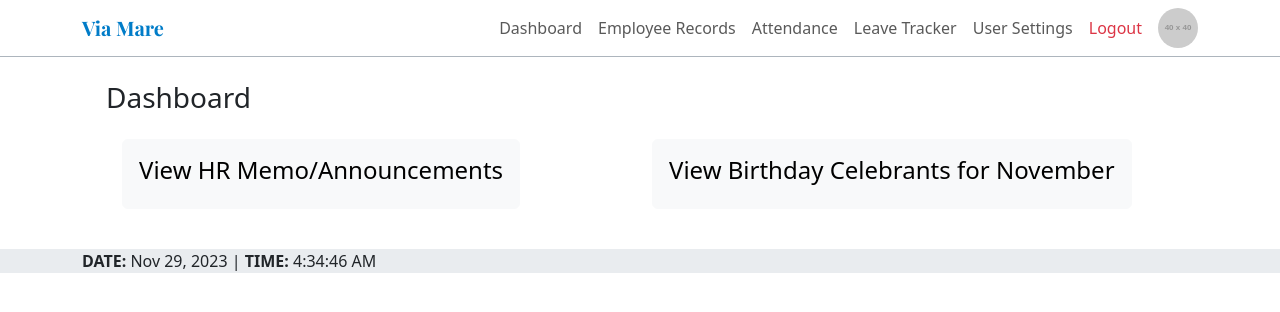
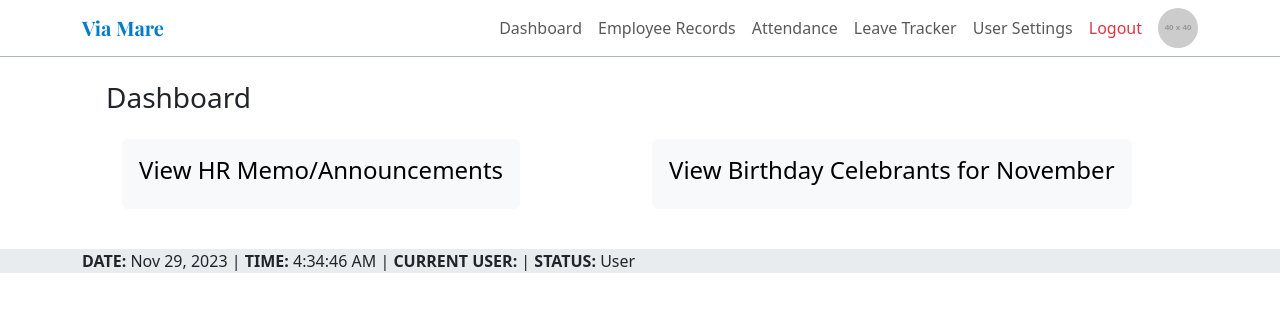
Before and after one commit to HeroreH29/hris-proj, a React (Create React App) app in the folder FRONTEND/vm_hris/: page /dashboard in a window 1280 px wide. Shown: the top 312 px of the page. Built offline with nearby package versions, Linux system fonts and the light colour scheme; no server answers.

Commit message:
initialized user access based on user level

```diff
--- a/FRONTEND/vm_hris/package.json
+++ b/FRONTEND/vm_hris/package.json
@@ -1,6 +1,6 @@
 {
   "name": "vm_hris",
-  "version": "2.1.9",
+  "version": "2.1.10",
   "private": true,
   "dependencies": {
     "@fortawesome/fontawesome-svg-core": "^6.5.0",
@@ -12,6 +12,7 @@
     "@testing-library/user-event": "^13.5.0",
     "bootstrap": "^5.3.2",
     "date-fns": "^2.30.0",
+    "jwt-decode": "^4.0.0",
     "react": "^18.2.0",
     "react-bootstrap": "^2.9.1",
     "react-dom": "^18.2.0",
--- a/FRONTEND/vm_hris/src/components/Dashboard/DashFooter.js
+++ b/FRONTEND/vm_hris/src/components/Dashboard/DashFooter.js
@@ -1,6 +1,9 @@
 import React, { useState, useEffect } from "react";
+import useAuth from "../../hooks/useAuth";
 
 const DashFooter = () => {
+  const { username, status } = useAuth();
+
   const date = new Date();
   const [currentTime, setCurrentTime] = useState(new Date());
 
@@ -24,17 +27,20 @@ const DashFooter = () => {
   const ampm = hours >= 12 ? "PM" : "AM";
   const twelveHourFormat = hours % 12 || 12;
 
-  return (
+  const content = (
     <div className="fixed-sm-bottom">
       <footer className="footer bg-body-secondary">
         <div className="container">
           <strong>DATE:</strong> {`${month} ${day}, ${year}`} |
           <strong> TIME:</strong>
-          {` ${twelveHourFormat}:${minutes}:${seconds}`} {ampm}
+          {` ${twelveHourFormat}:${minutes}:${seconds}`} {ampm} |
+          <strong> CURRENT USER:</strong> {username} |<strong> STATUS:</strong>{" "}
+          {status}
         </div>
       </footer>
     </div>
   );
+  return content;
 };
 
 export default DashFooter;
--- a/FRONTEND/vm_hris/src/components/Dashboard/DashHeader.js
+++ b/FRONTEND/vm_hris/src/components/Dashboard/DashHeader.js
@@ -31,7 +31,9 @@ const DashHeader = () => {
         <Navbar.Toggle />
         <Navbar.Collapse className="justify-content-end">
           <Nav>
-            <Nav.Link href="/dashboard">Dashboard</Nav.Link>
+            <Nav.Link onClick={() => navigate("/dashboard")}>
+              Dashboard
+            </Nav.Link>
             <Nav.Link onClick={() => console.log("/erecords")}>
               Employee Records
             </Nav.Link>
@@ -41,7 +43,9 @@ const DashHeader = () => {
             <Nav.Link onClick={() => console.log("/leaves")}>
               Leave Tracker
             </Nav.Link>
-            <Nav.Link href="/users">User Settings</Nav.Link>
+            <Nav.Link onClick={() => navigate("/users")}>
+              User Settings
+            </Nav.Link>
             <Nav.Link onClick={onLogoutClicked} className="text-danger">
               Logout
             </Nav.Link>
--- a/FRONTEND/vm_hris/src/features/announcements/Announcement.js
+++ b/FRONTEND/vm_hris/src/features/announcements/Announcement.js
@@ -8,7 +8,11 @@ import { selectAnnouncementById } from "./announcementsApiSlice";
 import React from "react";
 import { Button } from "react-bootstrap";
 
+import useAuth from "../../hooks/useAuth";
+
 const Announcement = ({ announcementId }) => {
+  const { isHR, isAdmin } = useAuth();
+
   const announcement = useSelector((state) =>
     selectAnnouncementById(state, announcementId)
   );
@@ -25,11 +29,13 @@ const Announcement = ({ announcementId }) => {
         <td>{announcement.message}</td>
         <td>{announcement.date}</td>
         <td>{announcement.user}</td>
-        <td>
-          <Button variant="outline-primary" onClick={handleEdit}>
-            <FontAwesomeIcon icon={faPenToSquare} />
-          </Button>
-        </td>
+        {(isHR || isAdmin) && (
+          <td>
+            <Button variant="outline-primary" onClick={handleEdit}>
+              <FontAwesomeIcon icon={faPenToSquare} />
+            </Button>
+          </td>
+        )}
       </tr>
     );
   } else return null;
--- a/FRONTEND/vm_hris/src/features/announcements/AnnouncementsList.js
+++ b/FRONTEND/vm_hris/src/features/announcements/AnnouncementsList.js
@@ -6,8 +6,11 @@ import { FontAwesomeIcon } from "@fortawesome/react-fontawesome";
 import { faLeftLong, faAdd } from "@fortawesome/free-solid-svg-icons";
 import { useNavigate } from "react-router-dom";
 import { Row, Col } from "react-bootstrap";
+import useAuth from "../../hooks/useAuth";
 
 const AnnouncementsList = () => {
+  const { isHR, isAdmin } = useAuth();
+
   const navigate = useNavigate();
 
   const {
@@ -54,17 +57,19 @@ const AnnouncementsList = () => {
             <Col md="auto">
               <h3>HR Memos/Announcements</h3>
             </Col>
-          </Row>
-          <Row>
+            {(isHR || isAdmin) && (
               <Col>
                 <Button
                   variant="outline-primary"
                   onClick={() => navigate("/dashboard/announcements/new")}
                   className="float-end"
+                  md="auto"
                 >
                   <FontAwesomeIcon icon={faAdd} />
+                  {` Add new`}
                 </Button>
               </Col>
+            )}
           </Row>
           <Table
             responsive
@@ -79,7 +84,7 @@ const AnnouncementsList = () => {
                 <th scope="col">Message</th>
                 <th scope="col">Date</th>
                 <th scope="col">Author</th>
-                <th scope="col">Edit</th>
+                {(isHR || isAdmin) && <th scope="col">Edit</th>}
               </tr>
             </thead>
             <tbody>{tableContent}</tbody>
--- a/FRONTEND/vm_hris/src/features/auth/PersistLogin.js
+++ b/FRONTEND/vm_hris/src/features/auth/PersistLogin.js
@@ -54,7 +54,7 @@ const PersistLogin = () => {
     content = <Outlet />;
   } else if (token && isUninitialized) {
     console.log("token and uninit");
-    console.log(isUninitialized);
+    // console.log(isUninitialized);
     content = <Outlet />;
   }
 
--- a/FRONTEND/vm_hris/src/features/auth/authApiSlice.js
+++ b/FRONTEND/vm_hris/src/features/auth/authApiSlice.js
@@ -35,7 +35,7 @@ export const authApiSlice = apiSlice.injectEndpoints({
       async onQueryStarted(arg, { dispatch, queryFulfilled }) {
         try {
           const { data } = await queryFulfilled;
-          console.log(data);
+          //console.log(data);
           const { accessToken } = data;
           dispatch(setCredentials({ accessToken }));
         } catch (error) {
--- a/FRONTEND/vm_hris/src/features/celebrants/CelebrantsList.js
+++ b/FRONTEND/vm_hris/src/features/celebrants/CelebrantsList.js
@@ -36,7 +36,8 @@ const CelebrantsList = () => {
     content = <p className="text-danger">{error?.data?.message}</p>;
   }
 
-  if (isSuccess || isGenSuccess) {
+  if (isSuccess && isGenSuccess) {
+    console.log(personalinfos);
     const { ids, entities } = personalinfos;
     const date = new Date();
     const currentMonth = date.getMonth() + 1;
--- a/FRONTEND/vm_hris/src/features/users/User.js
+++ b/FRONTEND/vm_hris/src/features/users/User.js
@@ -8,7 +8,11 @@ import { selectUserById } from "./usersApiSlice";
 import React from "react";
 import { Button } from "react-bootstrap";
 
+import useAuth from "../../hooks/useAuth";
+
 const User = ({ userId }) => {
+  const { isHR, isAdmin } = useAuth();
+
   const user = useSelector((state) => selectUserById(state, userId));
 
   const navigate = useNavigate();
@@ -27,11 +31,13 @@ const User = ({ userId }) => {
         <td>{user.username}</td>
         <td>{userLevelString}</td>
         <td className={activeStringClr}>{userActiveString}</td>
-        <td>
-          <Button variant="outline-primary" onClick={handleEdit}>
-            <FontAwesomeIcon icon={faPenToSquare} />
-          </Button>
-        </td>
+        {(isHR || isAdmin) && (
+          <td>
+            <Button variant="outline-primary" onClick={handleEdit}>
+              <FontAwesomeIcon icon={faPenToSquare} />
+            </Button>
+          </td>
+        )}
       </tr>
     );
   } else return null;
--- a/FRONTEND/vm_hris/src/features/users/UsersList.js
+++ b/FRONTEND/vm_hris/src/features/users/UsersList.js
@@ -5,9 +5,11 @@ import { Table, Container, Row, Col, Button } from "react-bootstrap";
 import { FontAwesomeIcon } from "@fortawesome/react-fontawesome";
 import { faAdd } from "@fortawesome/free-solid-svg-icons";
 import { useNavigate } from "react-router-dom";
+import useAuth from "../../hooks/useAuth";
 
 const UsersList = () => {
   const navigate = useNavigate();
+  const { isHR, isAdmin } = useAuth();
 
   const {
     data: users,
@@ -42,6 +44,7 @@ const UsersList = () => {
           <Col>
             <h3>User List</h3>
           </Col>
+          {(isHR || isAdmin) && (
             <Col md="auto">
               <Button
                 variant="outline-primary"
@@ -51,6 +54,7 @@ const UsersList = () => {
                 {` Add new user`}
               </Button>
             </Col>
+          )}
         </Row>
         <Table bordered striped hover className="align-middle ms-3 mt-3 mb-3">
           <thead>
@@ -58,7 +62,7 @@ const UsersList = () => {
               <th scope="col">Username</th>
               <th scope="col">User level</th>
               <th scope="col">Status</th>
-              <th scope="col">Edit</th>
+              {(isHR || isAdmin) && <th scope="col">Edit</th>}
             </tr>
           </thead>
           <tbody>{tableContent}</tbody>
--- /dev/null
+++ b/FRONTEND/vm_hris/src/hooks/useAuth.js
@@ -0,0 +1,27 @@
+import { useSelector } from "react-redux";
+import { selectCurrentToken } from "../features/auth/authSlice";
+import { jwtDecode } from "jwt-decode";
+
+const useAuth = () => {
+  const token = useSelector(selectCurrentToken);
+  let isHR = false;
+  let isAdmin = false;
+  let status = "User";
+
+  if (token) {
+    const decoded = jwtDecode(token);
+    const { username, userLevel } = decoded.UserInfo;
+
+    isHR = userLevel === "HR";
+    isAdmin = userLevel === "Admin";
+
+    if (isHR) status = "HR";
+    if (isAdmin) status = "Admin";
+
+    return { username, status, isHR, isAdmin };
+  }
+
+  return { username: "", userLevel: "", isHR, isAdmin, status };
+};
+
+export default useAuth;
```
Also changed, not shown: 1 other file (tests, documents, lock files or other folders). Lines whose indentation alone changed are shown as unchanged.
